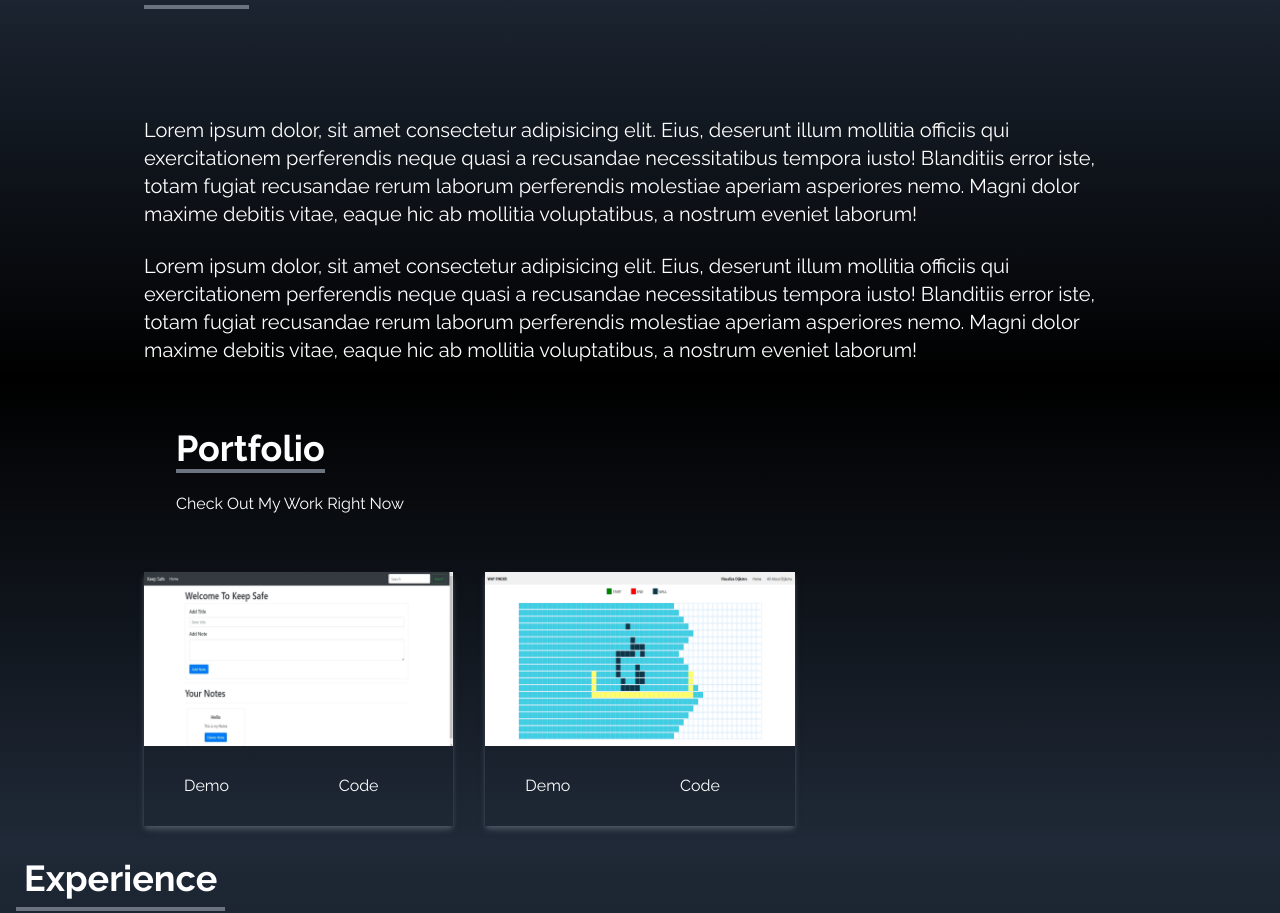
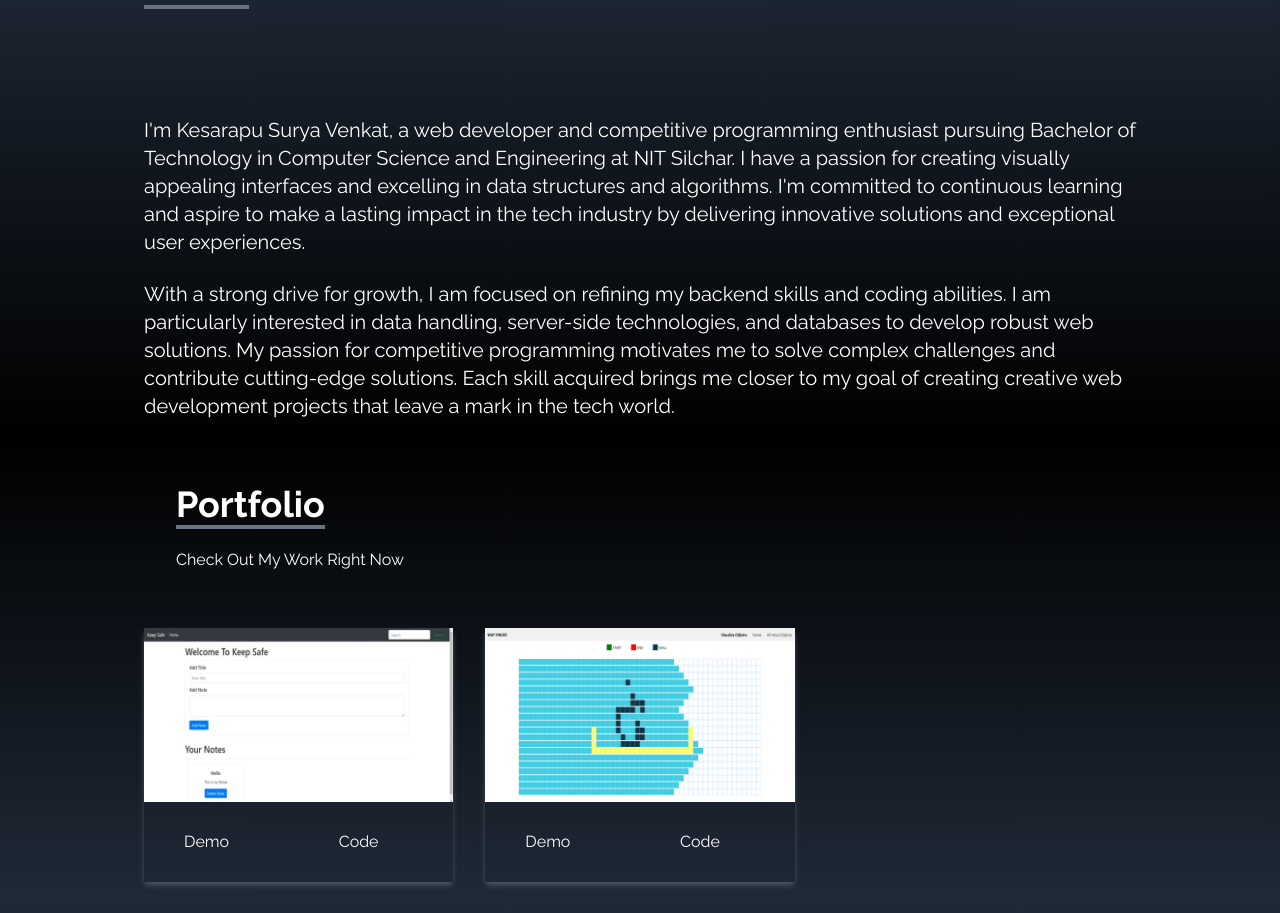
Before and after one commit to suryavenkat1824/pract-one-portfolio, a React (Create React App) app: page / in a window 1280 px wide. Shown: the part 852-1765 px from the top of the page. Built offline with nearby package versions, Linux system fonts and the light colour scheme.

Commit message:
Update About.jsx

```diff
--- a/src/components/About.jsx
+++ b/src/components/About.jsx
@@ -10,22 +10,20 @@ const About = () => {
                 About</p>
             </div>
             <p class="text-xl mt-20">
-            Lorem ipsum dolor, sit amet consectetur adipisicing elit. Eius,
-          deserunt illum mollitia officiis qui exercitationem perferendis neque
-          quasi a recusandae necessitatibus tempora iusto! Blanditiis error
-          iste, totam fugiat recusandae rerum laborum perferendis molestiae
-          aperiam asperiores nemo. Magni dolor maxime debitis vitae, eaque hic
-          ab mollitia voluptatibus, a nostrum eveniet laborum!
+           I'm Kesarapu Surya Venkat, a web developer and competitive programming enthusiast pursuing
+             Bachelor of Technology in Computer Science and Engineering at NIT Silchar.
+              I have a passion for creating visually appealing interfaces and excelling in data structures and algorithms.
+               I'm committed to continuous learning and aspire to make a lasting impact in the tech industry by delivering innovative
+              solutions and exceptional user experiences.
             </p>
             <br>
             </br>
             <p class="text-xl">
-            Lorem ipsum dolor, sit amet consectetur adipisicing elit. Eius,
-          deserunt illum mollitia officiis qui exercitationem perferendis neque
-          quasi a recusandae necessitatibus tempora iusto! Blanditiis error
-          iste, totam fugiat recusandae rerum laborum perferendis molestiae
-          aperiam asperiores nemo. Magni dolor maxime debitis vitae, eaque hic
-          ab mollitia voluptatibus, a nostrum eveniet laborum!
+        With a strong drive for growth, I am focused on refining my backend skills and coding abilities.
+            I am particularly interested in data handling, server-side technologies, and databases
+             to develop robust web solutions. My passion for competitive programming motivates me to solve
+             complex challenges and contribute cutting-edge solutions. Each skill acquired brings me closer to
+              my goal of creating creative web development projects that leave a mark in the tech world.
             </p>
         </div>
     </div>
```
